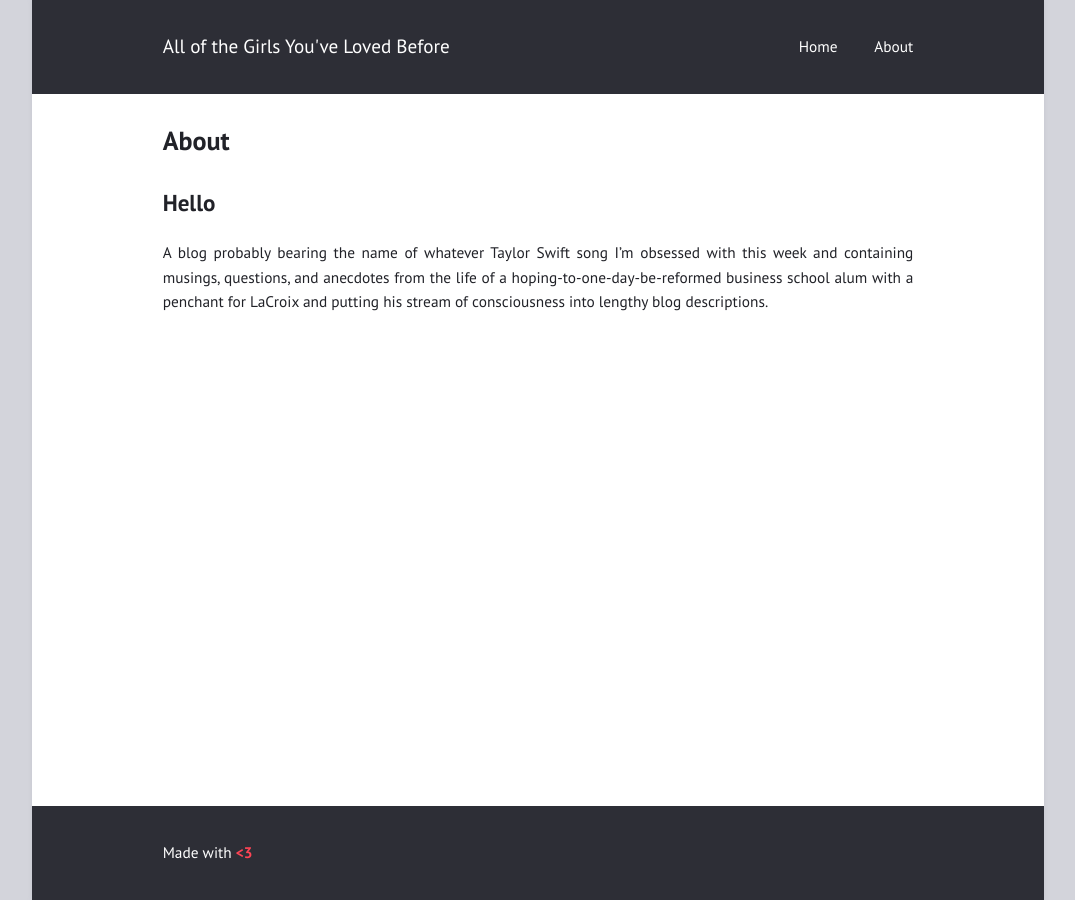
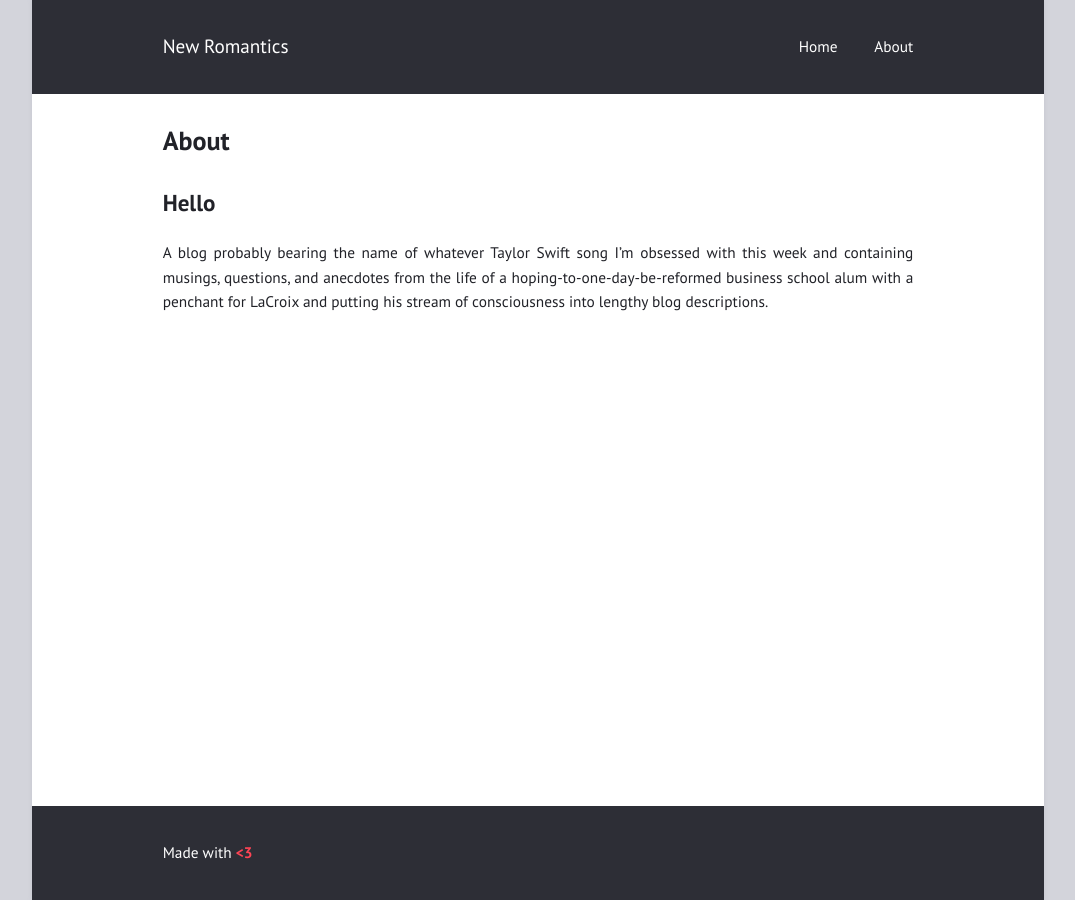
Before and after one commit to cafolau/cafolau.github.io, a Jekyll site: the page built from README.md, in a window 1280 px wide. Shown: the whole page, without its empty margins (102-1177 px from the left). Built offline with Jekyll 4.4.1, drawn with Linux system fonts in a browser that asks for light colours.

Commit message:
update blog title

```diff
--- a/_config.yml
+++ b/_config.yml
@@ -1,4 +1,4 @@
-title: "All of the Girls You've Loved Before"
+title: "New Romantics"
 author: "Christian"
 description: "Made with <b style=\"color: #f45;\">&lt;3</b>"
 permalink: /:title/
```
